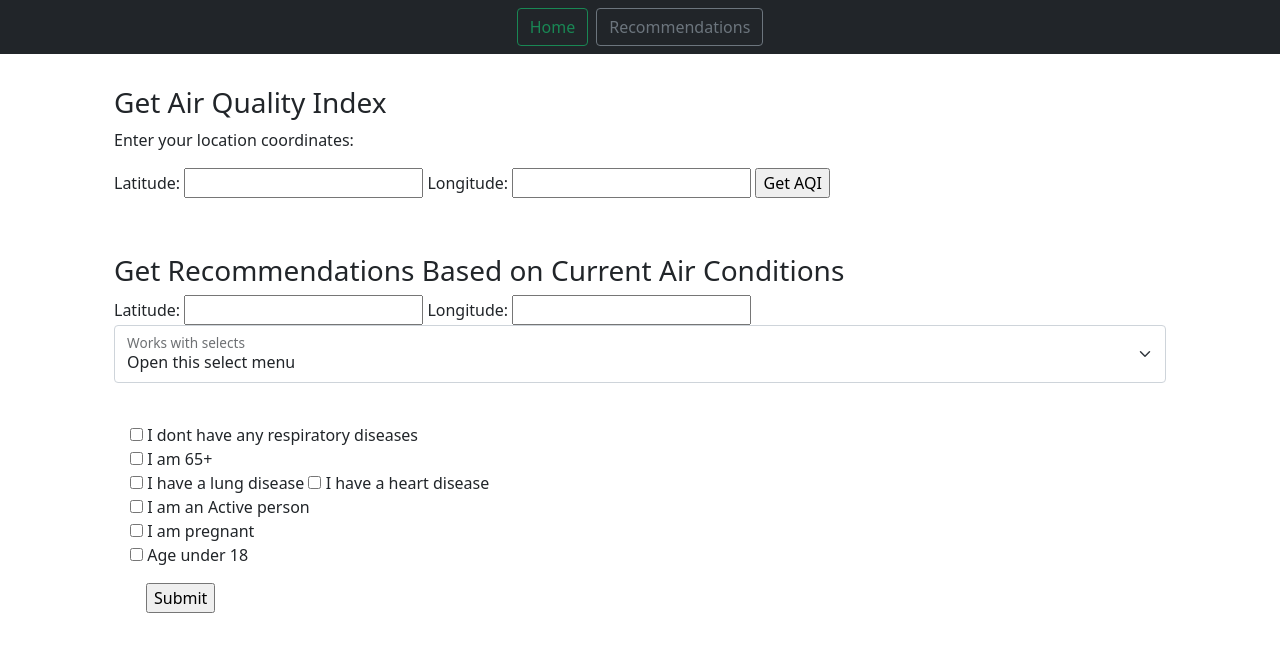
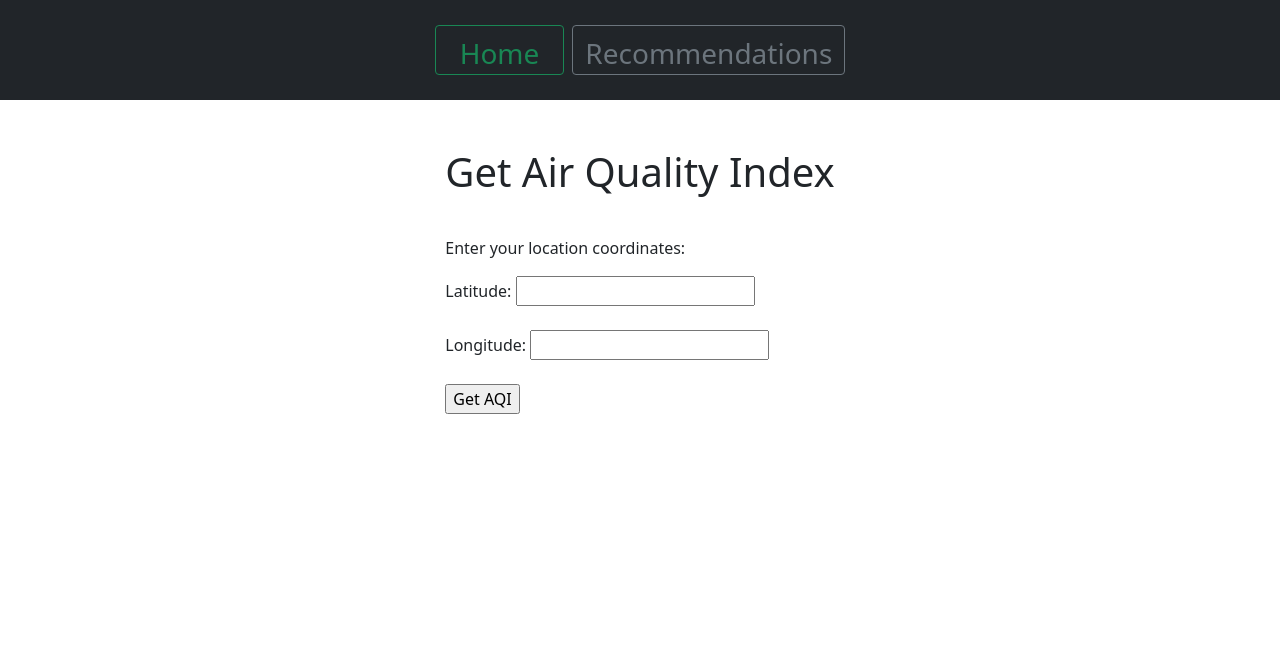
Before and after one commit to rosaregalado/colab9-airpollution-project, a Flask app: page / in a window 1280 px wide. Shown: the top 652 px of the page. Run offline with Flask 2, Linux system fonts and the light colour scheme.

Commit message:
added templates for aqi and recommendations

```diff
--- a/flask-server/app.py
+++ b/flask-server/app.py
@@ -18,7 +18,7 @@ def index():
 # API routes:
 
 # returns breezeometer aqi index
-@app.route('/breezeometer-aqi', methods=['POST'])
+@app.route('/', methods=['POST'])
 def breezometer_aqi():
   latitude = request.form['lat']
   longitude = request.form['lon']
@@ -33,12 +33,10 @@ def breezometer_aqi():
   co = json_obj['data']['pollutants']['co']['display_name']
   co_concentration = json_obj['data']['pollutants']['co']['concentration']['value']
   co_units = json_obj['data']['pollutants']['co']['concentration']['units']
-  # co_effects = json_obj['data']['pollutants']['co']['sources_and_effects']['effects']
 
   no2 = json_obj['data']['pollutants']['no2']['display_name']
   no2_concentration = json_obj['data']['pollutants']['no2']['concentration']['value']
   no2_units = json_obj['data']['pollutants']['no2']['concentration']['units']
-  # no2_effects = json_obj['data']['pollutants']['no2']['sources_and_effects']['effects']
 
 
   return render_template('aqi.html', aqi_category=aqi_category, aqi_display=aqi_display, aqi_color=aqi_color,
@@ -47,14 +45,14 @@ def breezometer_aqi():
 
 
 # returns health recommendations
-@app.route('/health_recommendations', methods=['POST', 'GET'])
+@app.route('/health_recommendations', methods=['POST'])
 def health_recommendations():
   latitude = request.form['lat']
   longitude = request.form['lon']
   response = requests.get('https://api.breezometer.com/air-quality/v2/current-conditions?lat=' +latitude+ '&lon=' +longitude+ '&key=89e152af8d9f4b77872dbdc7b7f602d2&features=breezometer_aqi,health_recommendations&breezometer_aqi_color=red_green')
   json_obj = response.json()
 
-  # recommendations
+  # api recommendations
   general_recc = json_obj['data']['health_recommendations']['general_population']
   elderly_recc = json_obj['data']['health_recommendations']['elderly']
   lung_disease_recc = json_obj['data']['health_recommendations']['lung_diseases']
@@ -62,7 +60,18 @@ def health_recommendations():
   active_recc = json_obj['data']['health_recommendations']['active']
   pregnant_women_recc = json_obj['data']['health_recommendations']['pregnant_women']
   children_recc = json_obj['data']['health_recommendations']['children']
-  return render_template('health_recommendations.html', general_recc=general_recc, elderly_recc=elderly_recc, lung_disease_recc=lung_disease_recc, heart_disease_recc=heart_disease_recc, active_recc=active_recc, pregnant_women_recc=pregnant_women_recc, children_recc=children_recc)
+
+  return render_template('health_recommendations.html',
+  general_recc=general_recc, elderly_recc=elderly_recc,
+  lung_disease_recc=lung_disease_recc, heart_disease_recc=heart_disease_recc,
+  active_recc=active_recc, pregnant_women_recc=pregnant_women_recc,
+  children_recc=children_recc)
+
+
+# render recommendation form
+@app.route('/recommendation-form', methods=['GET', 'POST'])
+def recc_form():
+  return render_template('partials/recommendation-form.html')
 
 
 
--- a/flask-server/templates/base.html
+++ b/flask-server/templates/base.html
@@ -11,7 +11,7 @@
   <!-- navbar -->
   {% include 'partials/navbar.html' %}
 
-  <!-- body -->
+  <!-- template body -->
   <div class="container">
     {% block content %}
     {% endblock %}
--- a/flask-server/templates/index.html
+++ b/flask-server/templates/index.html
@@ -2,25 +2,15 @@
 
 {% block content %}
 
-<!DOCTYPE html>
-<html lang="en">
-<head>
-  <meta charset="UTF-8">
-  <meta name="viewport" content="width=device-width, initial-scale=1.0">
-  <title>Air Pollution</title>
-</head>
-<body>
-  <header>
-    <!-- <h1 style="margin: 1em;">Air Pollution</h1> -->
-  </header>
+<div style="margin: 1em; display: flex; justify-content: center;">
   <!-- get air quality index -->
   <div style="margin: 2em; display: flex; flex-direction: column; justify-content: center;">
-    <h3>Get Air Quality Index</h3>
+    <h1 style="margin-bottom: 1em;">Get Air Quality Index</h1>
     <!-- enter location coordinates -->
     <p>Enter your location coordinates:</p>
-    <form method="POST" action="/breezeometer-aqi">
-      Latitude: <input type="float" name="lat">
-      Longitude: <input type="float" name="lon">
+    <form method="POST" action="/">
+      Latitude: <input type="float" name="lat"><br><br>
+      Longitude: <input type="float" name="lon"><br><br>
       <input type="submit" value="Get AQI">
     </form>
     <!-- add geolocation here-->
@@ -33,10 +23,5 @@
       </form>
     </div> -->
   </div>
-
-  {% include 'partials/recommendation.html' %}
-
-</body>
-</html>
-
+</div>
 {% endblock %}
--- a/flask-server/templates/partials/navbar.html
+++ b/flask-server/templates/partials/navbar.html
@@ -1,6 +1,6 @@
-<nav class="navbar navbar-center navbar-light bg-dark d-flex justify-content-center">
-  <form class="container-fluid justify-content-center">
-    <a class="btn btn-outline-success me-2" type="button" href="{{ url_for('index') }}">Home</a>
-    <a class="btn btn-outline-secondary" type="button" href="{{ url_for('health_recommendations') }}">Recommendations</a>
+<nav class="navbar navbar-center navbar-light bg-dark d-flex justify-content-center" style="height: 100px;">
+  <form class="container container-fluid justify-content-center mx-2">
+    <a class="btn btn-outline-success me-2 fs-3 px-4" type="button" style="height: 50px;" href="{{ url_for('index') }}">Home</a>
+    <a class="btn btn-outline-secondary fs-3" type="button"  style="height: 50px;" href="/recommendation-form">Recommendations</a>
   </form>
 </nav>
--- a/flask-server/templates/partials/recommendation.html
+++ /dev/null
@@ -1,42 +0,0 @@
-<!-- get health recommendations -->
-<div style="margin: 2em; display: flex; flex-direction: column;">
-  <h3>Get Recommendations Based on Current Air Conditions</h3>
-  <form method="POST" action="/health_recommendations">
-    Latitude: <input type="float" name="lat">
-    Longitude: <input type="float" name="lon">
-    <br>
-
-    <div class="form-floating">
-      <select class="form-select" id="floatingSelect" aria-label="Floating label select example">
-        <option selected>Open this select menu</option>
-        <option value="1">One</option>
-        <option value="2">Two</option>
-        <option value="3">Three</option>
-      </select>
-      <label for="floatingSelect">Works with selects</label>
-    </div>
-
-    <br>
-    <div style="margin: 1em;">
-      <input type="checkbox" id="general_recc" name="general_recc" value={{general_recc}}>
-      <label for="general_recc"> I dont have any respiratory diseases </label><br>
-      <input type="checkbox" id="elderly_recc" name="elderly_recc" value={{elderly_recc}}>
-      <label for="elderly_recc"> I am 65+ </label><br>
-      <input type="checkbox" id="lung_disease_recc" name="lung_disease_recc" value={{lung_disease_recc}}>
-      <label for="lung_disease_recc"> I have a lung disease</label>
-      <input type="checkbox" id="heart_disease_recc" name="heart_disease_recc" value={{heart_disease_recc}}>
-      <label for="heart_disease_recc"> I have a heart disease</label>
-      <br>
-      <input type="checkbox" id="active_recc" name="active_recc" value={{active_recc}}>
-      <label for="active_recc"> I am an Active person</label>
-      <br>
-      <input type="checkbox" id="pregnant_women_recc" name="pregnant_women_recc" value={{pregnant_women_recc}}>
-      <label for="pregnant_women_recc"> I am pregnant</label>
-      <br>
-      <input type="checkbox" id="children_recc" name="children_recc" value={{children_recc}}>
-      <label for="children_recc">Age under 18</label>
-      <br>
-      <input type="submit" style="margin: 1em;">
-    </div>
-  </form>
-</div>
```
Also changed, not shown: flask-server/templates/aqi.html (+13 -13 lines), flask-server/templates/health_recommendations.html (+2 -13 lines), flask-server/templates/partials/recommendation-form.html (added, +84 -0 lines).
